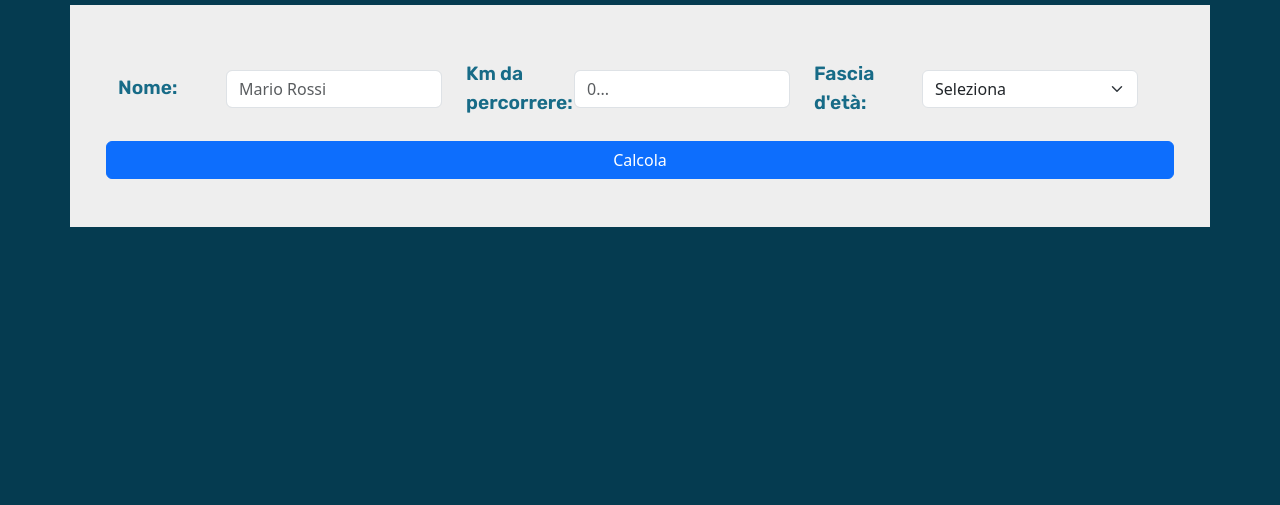
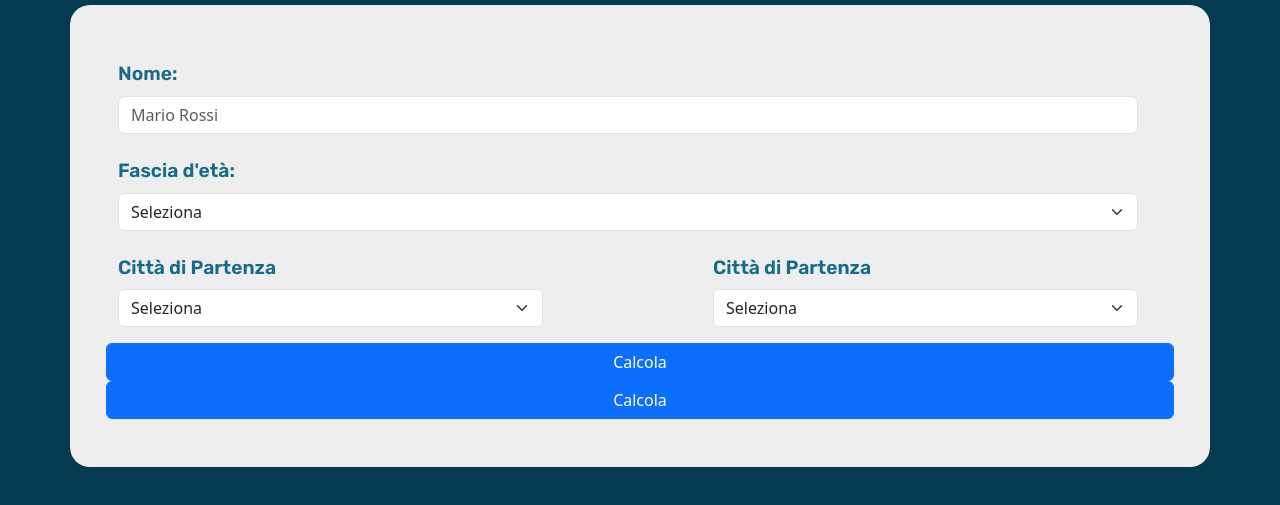
Before and after one commit to AndreaCatapano/js-biglietto-treno-form, a plain HTML site: page index.html in a window 1280 px wide. Shown: the part 51-556 px from the top of the page. Drawn offline with nearby package versions, Linux system fonts and the light colour scheme.

Commit message:
feat: changed km in departure and arrival

```diff
--- a/css/style.css
+++ b/css/style.css
@@ -18,3 +18,7 @@ span{
     font-weight: 600;
     color: #176B87;
 }
+
+#form-ticket {
+    border-radius: 20px;
+}
--- a/index.html
+++ b/index.html
@@ -8,7 +8,8 @@
 
     <link rel="preconnect" href="https://fonts.googleapis.com">
     <link rel="preconnect" href="https://fonts.gstatic.com" crossorigin>
-    <link href="https://fonts.googleapis.com/css2?family=Rubik:ital,wght@0,300..900;1,300..900&display=swap" rel="stylesheet">
+    <link href="https://fonts.googleapis.com/css2?family=Rubik:ital,wght@0,300..900;1,300..900&display=swap"
+        rel="stylesheet">
 
     <link href="https://cdn.jsdelivr.net/npm/bootstrap@5.3.3/dist/css/bootstrap.min.css" rel="stylesheet"
         integrity="sha384-QWTKZyjpPEjISv5WaRU9OFeRpok6YctnYmDr5pNlyT2bRjXh0JMhjY6hW+ALEwIH" crossorigin="anonymous">
@@ -20,39 +21,53 @@
 
     <h1> Biglietti Treno</h1>
 
-    <div id="" class="ac-color-primary p-5 container">
+    <div id="form-ticket" class="ac-color-primary p-5 container">
         <form id="ticketForm" action="./js/app.js" class="row justify-content-between">
             <div class="row">
                 <!-- Nome -->
-                <div class="mb-3 col-xl-4 d-flex align-items-center">
-                    <label for="name" class="col-4 col-form-label"><span>Nome:</span></label>
-                    <div class="col">
-                        <input type="text" class="form-control" id="name" placeholder="Mario Rossi">
-                    </div>
-                </div>
-
-                <!-- Km da percorrere -->
-                <div class="mb-3 col-xl-4 d-flex align-items-center">
-                    <label for="km" class="col-4 col-form-label"><span>Km da percorrere:</span></label>
-                    <div class="col">
-                        <input type="text" class="form-control" id="km" placeholder="0...">
-                    </div>
+                <div class="mb-3">
+                    <label for="name" class="col-form-label"><span>Nome:</span></label>
+                    <input type="text" class="form-control" id="name" placeholder="Mario Rossi">
                 </div>
 
                 <!-- Età del passeggero -->
-                <div class="mb-3 col-xl-4 d-flex align-items-center">
-                    <label for="age" class="col-4 col-form-label"><span>Fascia d'età:</span></label>
-                    <div class="col">
-                        <select class="form-select" id="age" aria-label="Default select example">
+                <div class="mb-3">
+                    <label for="age" class="col-form-label"><span>Fascia d'età:</span></label>
+                    <select class="form-select" id="age" aria-label="Default select example">
+                        <option selected>Seleziona</option>
+                        <option value="1">Under 18</option>
+                        <option value="2">Maggiorenne</option>
+                        <option value="3">Over 65</option>
+                    </select>
+                </div>
+
+
+                <div class="d-flex justify-content-between">
+                    <div class="mb-3 col-5">
+                        <label for="age" class="col-form-label"><span>Città di Partenza</span></label>
+                        <select class="form-select" id="departure-city" aria-label="Default select example">
                             <option selected>Seleziona</option>
-                            <option value="1">Under 18</option>
-                            <option value="2">Ticket Normale</option>
-                            <option value="3">Over 65</option>
-                          </select>
+                            <option value="1">Roma</option>
+                            <option value="2">Napoli</option>
+                            <option value="3">Milano</option>
+                            <option value="4">Firenze</option>
+                        </select>
+                    </div>
+
+                    <div class="mb-3 col-5">
+                        <label for="age" class="col-form-label"><span>Città di Partenza</span></label>
+                        <select class="form-select" id="arrival-city" aria-label="Default select example">
+                            <option selected>Seleziona</option>
+                            <option value="1">Roma</option>
+                            <option value="2">Napoli</option>
+                            <option value="3">Milano</option>
+                            <option value="4">Firenze</option>
+                        </select>
                     </div>
                 </div>
             </div>
 
+            <button type="submit" class="btn btn-primary">Calcola</button>
             <button type="submit" class="btn btn-primary">Calcola</button>
         </form>
     </div>
--- a/js/app.js
+++ b/js/app.js
@@ -6,33 +6,35 @@ const pPrice = document.getElementById("price");
 
 
 
-
 const priceKm = 0.21;
 let typeOfDiscount = "No Sconto"
 let discount = 0;
 let discountValue = 0;
-let fullPrice;
 let finalPrice;
+
+
+const city = ["Roma", "Napoli", "Milano", "Firenze"];
+const dist = [[0, 220.30, 578.7, 277.1], [220.30, 0, 773.5, 471.9], [578.7, 773.5, 0, 318.6], [277.1, 471.9, 318.6, 0]];
 
 
 form.addEventListener("submit", function (event) {
     event.preventDefault();
     const inputName = document.getElementById("name").value;
-    const inputDistanceToTravel = document.getElementById("km").value;
-    const distanceToTravel = parseFloat(inputDistanceToTravel.replace(",", "."));
+
+
+    const inputDepartureCity = document.getElementById("departure-city").selectedIndex - 1;
+    const inputArrivalCity = document.getElementById("arrival-city").selectedIndex - 1;
+
+
     const inputUserAge = document.getElementById("age");
 
 
-    let checkedKm = (km) => {
-        if (!isNaN(km)) {
-            fullPrice = priceKm * km;
-            return fullPrice;
-        }
-        else if (km === 0) {
-            alert(`Il valore ${km} è pari a 0.`);
-        }
-        else {
-            console.log(`Il valore ${km} non è un numero.`);
+    let checkedKm = (departureCity, arrivalCity) => {
+        if (departureCity !== arrivalCity) {
+            const distance = dist[departureCity][arrivalCity];
+            return priceKm * distance;
+        } else {
+            console.log("Hai selezionato lo stessa città!");
         }
     };
 
@@ -52,19 +54,18 @@ form.addEventListener("submit", function (event) {
             default:
                 discount = 0;
         }
-
         return discount;
     };
 
 
 
-    const price = checkedKm(distanceToTravel);
+    const price = checkedKm(inputDepartureCity, inputArrivalCity);
     const discountPercentage = checkedAge(inputUserAge);
     const discountValue = (price * discountPercentage) / 100;
     const finalPrice = (price - discountValue).toFixed(2);
 
     pUserName.textContent = inputName;
-    pUserKm.textContent = `${inputDistanceToTravel} Km`;
+    pUserKm.textContent = `${price} Km`;
     pUserAge.textContent = `${typeOfDiscount}`;
     pPrice.textContent = `${finalPrice}€`;
 
```
